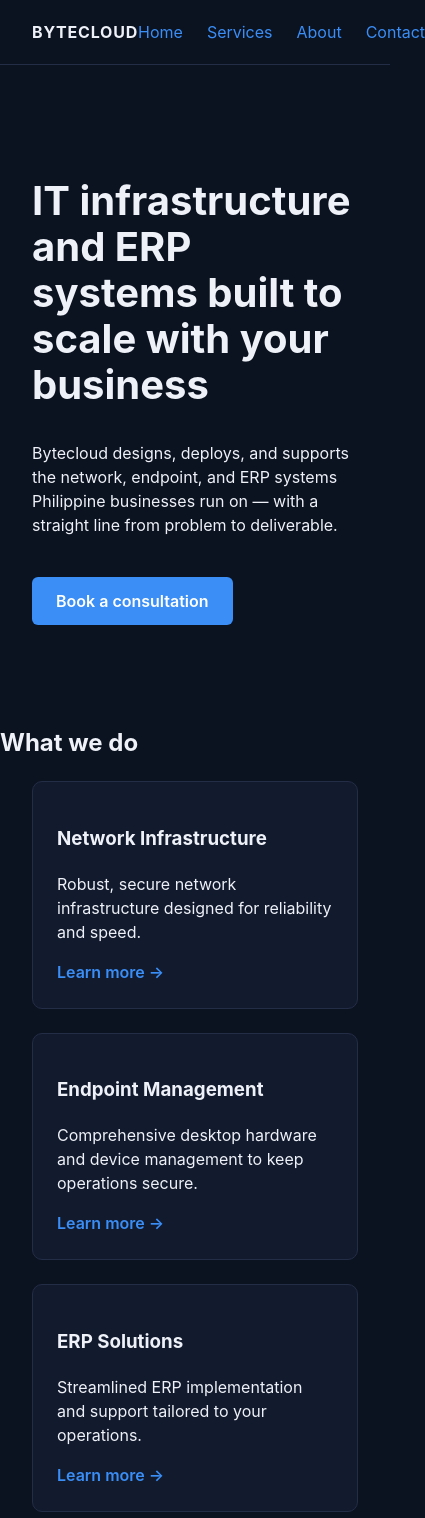
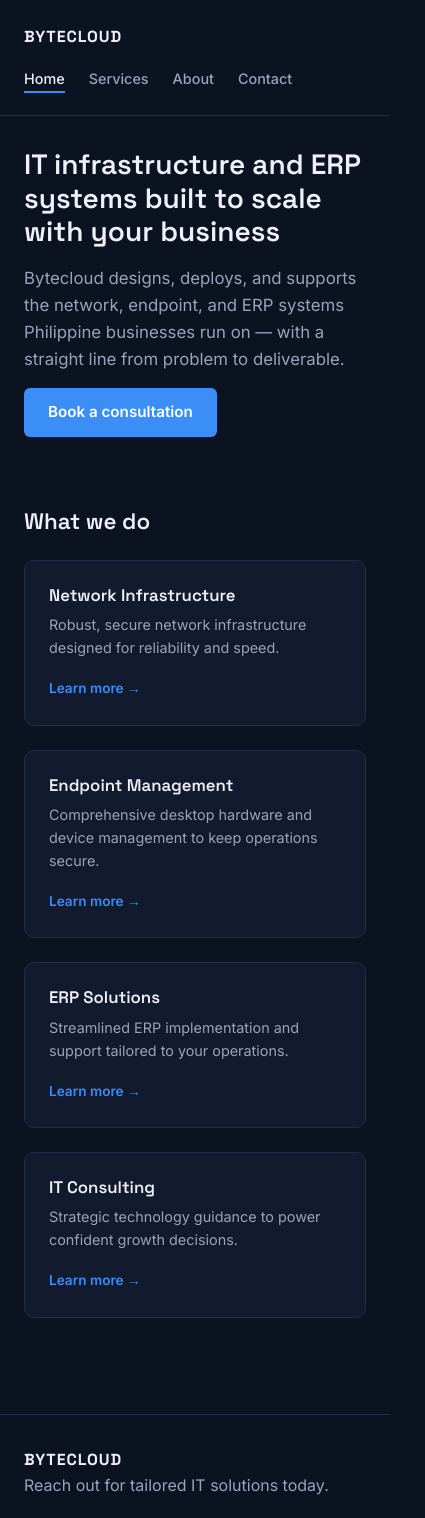
Before and after one commit to dgojocruz/bytecloud, a React (Vite) app: page / in a window 390 px wide. Shown: the top 1518 px of the page, 425 px wide, since content can reach past the window. Built offline with nearby package versions, Linux system fonts and the light colour scheme.

Commit message:
feat: apply Graphite & Signal Blue visual direction (palette, Space Grotesk/Inter pairing, component polish)

```diff
--- a/index.html
+++ b/index.html
@@ -4,6 +4,12 @@
     <meta charset="UTF-8" />
     <!-- TODO: real favicon pending Designer role's branding pass -->
     <meta name="viewport" content="width=device-width, initial-scale=1.0" />
+    <link rel="preconnect" href="https://fonts.googleapis.com" />
+    <link rel="preconnect" href="https://fonts.gstatic.com" crossorigin />
+    <link
+      href="https://fonts.googleapis.com/css2?family=Inter:wght@400;500;600&family=Space+Grotesk:wght@500;600;700&display=swap"
+      rel="stylesheet"
+    />
     <title>Bytecloud | IT Infrastructure &amp; ERP Solutions Philippines</title>
     <meta
       name="description"
--- a/src/index.css
+++ b/src/index.css
@@ -1,21 +1,36 @@
-/* Palette below is a starting point, NOT final -- Designer role must confirm
-   with Darwin before locking in. Direction: technical, credible, graphite/blue,
-   moving away from Hostinger's generic default look. */
+/* Visual direction: "Graphite & Signal Blue" -- confirmed by Darwin. */
 :root {
   --color-bg: #0b1220;
   --color-surface: #121a2e;
+  --color-surface-raised: #16203a;
   --color-text: #eef1f7;
   --color-text-muted: #9aa4b8;
   --color-accent: #3a8ef6;
+  --color-accent-hover: #5aa0f8;
   --color-border: #232d45;
+  --color-border-strong: #2f3b58;
 
   --font-body: 'Inter', system-ui, sans-serif;
-  --font-heading:
-    'Inter', system-ui, sans-serif; /* swap for a distinct heading face once Designer picks one */
+  --font-heading: 'Space Grotesk', 'Inter', system-ui, sans-serif;
+
+  --space-1: 0.5rem;
+  --space-2: 1rem;
+  --space-3: 1.5rem;
+  --space-4: 2rem;
+  --space-5: 3rem;
+  --space-6: 5rem;
+
+  --radius-sm: 6px;
+  --radius-md: 10px;
+  --max-width: 1100px;
 }
 
 * {
   box-sizing: border-box;
+}
+
+html {
+  scroll-behavior: smooth;
 }
 
 body {
@@ -23,91 +38,267 @@ body {
   background: var(--color-bg);
   color: var(--color-text);
   font-family: var(--font-body);
-  line-height: 1.5;
+  line-height: 1.6;
+  -webkit-font-smoothing: antialiased;
+}
+
+h1,
+h2,
+h3 {
+  font-family: var(--font-heading);
+  font-weight: 600;
+  line-height: 1.2;
+  margin: 0 0 var(--space-2);
+}
+
+p {
+  margin: 0 0 var(--space-2);
+  color: var(--color-text-muted);
 }
 
 a {
   color: var(--color-accent);
   text-decoration: none;
+  transition: color 0.15s ease;
 }
+
+a:hover {
+  color: var(--color-accent-hover);
+}
+
+main {
+  max-width: var(--max-width);
+  margin: 0 auto;
+  padding: 0 var(--space-3);
+}
+
+/* ---- Header ---- */
 
 .site-header {
   display: flex;
   align-items: center;
   justify-content: space-between;
-  padding: 1.25rem 2rem;
+  max-width: var(--max-width);
+  margin: 0 auto;
+  padding: var(--space-3);
   border-bottom: 1px solid var(--color-border);
+}
+
+.site-header .site-logo {
+  font-family: var(--font-heading);
+  font-weight: 700;
+  font-size: 1rem;
+  letter-spacing: 0.06em;
+  color: var(--color-text);
 }
 
 .site-header nav ul {
   display: flex;
-  gap: 1.5rem;
+  gap: var(--space-4);
   list-style: none;
   margin: 0;
   padding: 0;
 }
 
-.site-logo {
-  font-weight: 700;
-  letter-spacing: 0.05em;
+.site-header nav a {
+  color: var(--color-text-muted);
+  font-size: 0.9rem;
+  font-weight: 500;
+  padding: 0.25rem 0;
+  border-bottom: 2px solid transparent;
+}
+
+.site-header nav a:hover {
   color: var(--color-text);
 }
 
+.site-header nav a.active {
+  color: var(--color-text);
+  border-bottom-color: var(--color-accent);
+}
+
+/* ---- Hero ---- */
+
 .hero {
-  padding: 5rem 2rem;
-  max-width: 720px;
+  padding: var(--space-6) 0 var(--space-5);
+  max-width: 640px;
 }
 
 .hero h1 {
-  font-size: 2.5rem;
-  line-height: 1.15;
+  font-size: clamp(1.75rem, 4vw, 2.75rem);
+  color: var(--color-text);
+}
+
+.hero p {
+  font-size: 1.05rem;
 }
 
 .cta-primary {
   display: inline-block;
-  margin-top: 1.5rem;
   padding: 0.75rem 1.5rem;
   background: var(--color-accent);
   color: #fff;
-  border-radius: 6px;
+  border-radius: var(--radius-sm);
   font-weight: 600;
+  font-size: 0.95rem;
+}
+
+.cta-primary:hover {
+  background: var(--color-accent-hover);
+  color: #fff;
+}
+
+/* ---- Services grid / cards ---- */
+
+.services-overview,
+.services-page {
+  padding: var(--space-5) 0;
+}
+
+.services-overview h2 {
+  color: var(--color-text);
+  font-size: 1.4rem;
+  margin-bottom: var(--space-3);
 }
 
 .service-grid {
   display: grid;
-  grid-template-columns: repeat(auto-fit, minmax(260px, 1fr));
-  gap: 1.5rem;
-  padding: 0 2rem 3rem;
+  grid-template-columns: repeat(auto-fit, minmax(240px, 1fr));
+  gap: var(--space-3);
 }
 
 .service-card {
   display: block;
-  padding: 1.5rem;
+  padding: var(--space-3);
   background: var(--color-surface);
   border: 1px solid var(--color-border);
-  border-radius: 10px;
+  border-radius: var(--radius-md);
   color: var(--color-text);
+  transition:
+    border-color 0.15s ease,
+    transform 0.15s ease;
+}
+
+.service-card:hover {
+  border-color: var(--color-border-strong);
+  transform: translateY(-2px);
+}
+
+.service-card h3 {
+  font-size: 1.05rem;
+  margin-bottom: var(--space-1);
+  color: var(--color-text);
+}
+
+.service-card p {
+  font-size: 0.9rem;
+  margin-bottom: var(--space-2);
 }
 
 .service-card-link {
   color: var(--color-accent);
   font-weight: 600;
+  font-size: 0.85rem;
 }
 
-.site-footer {
-  padding: 3rem 2rem;
-  border-top: 1px solid var(--color-border);
+/* ---- Service detail ---- */
+
+.service-detail {
+  padding: var(--space-5) 0;
+  max-width: 640px;
+}
+
+.service-detail h1 {
+  color: var(--color-text);
+  font-size: 2rem;
+}
+
+.service-detail .tagline {
+  font-size: 1.05rem;
+  color: var(--color-text-muted);
+  margin-bottom: var(--space-4);
+}
+
+.service-block {
+  margin-bottom: var(--space-4);
+}
+
+.service-block h2 {
+  color: var(--color-text);
+  font-size: 1.15rem;
+}
+
+.service-block ul {
+  padding-left: 1.2rem;
   color: var(--color-text-muted);
 }
 
-.services-page,
-.about-page,
-.contact-page,
-.service-detail {
-  padding: 3rem 2rem;
-  max-width: 720px;
+.service-block li {
+  margin-bottom: 0.4rem;
 }
 
-.service-block {
-  margin-bottom: 2rem;
+/* ---- About / Contact ---- */
+
+.about-page,
+.contact-page {
+  padding: var(--space-5) 0;
+  max-width: 640px;
 }
+
+.about-page h1,
+.contact-page h1 {
+  color: var(--color-text);
+  font-size: 2rem;
+}
+
+.form-placeholder {
+  padding: var(--space-3);
+  background: var(--color-surface);
+  border: 1px dashed var(--color-border-strong);
+  border-radius: var(--radius-md);
+  font-size: 0.9rem;
+}
+
+/* ---- Footer ---- */
+
+.site-footer {
+  border-top: 1px solid var(--color-border);
+  margin-top: var(--space-5);
+}
+
+.footer-content {
+  max-width: var(--max-width);
+  margin: 0 auto;
+  padding: var(--space-4) var(--space-3);
+}
+
+.footer-content .site-logo {
+  font-family: var(--font-heading);
+  font-weight: 700;
+  color: var(--color-text);
+  letter-spacing: 0.06em;
+}
+
+.footer-content .copyright {
+  font-size: 0.8rem;
+  margin-top: var(--space-2);
+}
+
+/* ---- Mobile ---- */
+
+@media (max-width: 640px) {
+  .site-header {
+    flex-direction: column;
+    align-items: flex-start;
+    gap: var(--space-2);
+  }
+
+  .site-header nav ul {
+    gap: var(--space-3);
+    flex-wrap: wrap;
+  }
+
+  .hero {
+    padding: var(--space-4) 0 var(--space-3);
+  }
+}
```
